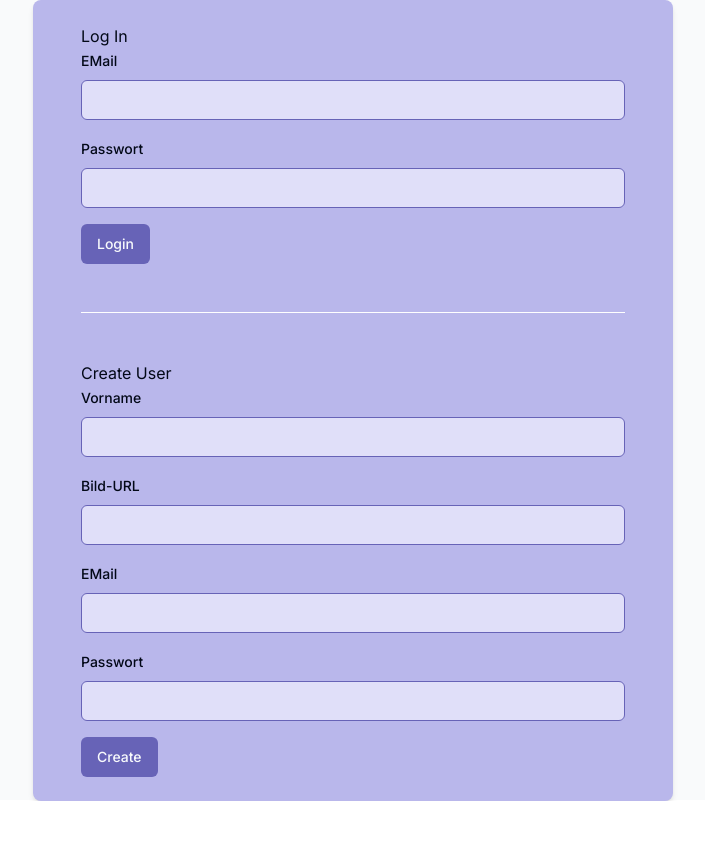
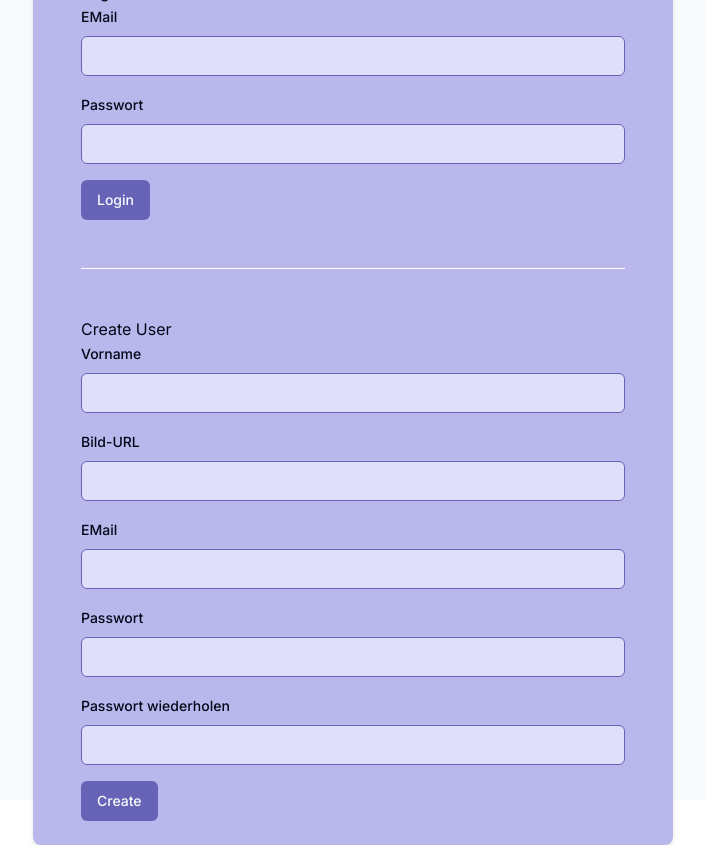
Before and after one commit to MoritzMix/chat-app, a Next.js app: page /login in a window 1280 px wide. Shown: the whole page, without its empty margins (287-992 px from the left). Before the commit the page ends 801 px from the top, so only its background shows below. Built offline with nearby package versions, Linux system fonts and the light colour scheme; no server answers; what tailwindcss-animated would draw is missing.

Commit message:
ui improvements

```diff
--- a/src/components/createUserForm.tsx
+++ b/src/components/createUserForm.tsx
@@ -16,7 +16,8 @@ import {
 } from "@/components/ui/form";
 import { Input } from "@/components/ui/input";
 
-const userFormSchema = z.object({
+const userFormSchema = z
+  .object({
     name: z
       .string({
         required_error: "Please select a name to display.",
@@ -29,6 +30,11 @@ const userFormSchema = z.object({
       })
       .email(),
     password: z.string().min(1),
+    confirmPassword: z.string().min(1),
+  })
+  .refine((data) => data.password === data.confirmPassword, {
+    message: "Passwords do not match",
+    path: ["confirmPassword"],
   });
 
 type ProfileFormValues = z.infer<typeof userFormSchema>;
@@ -38,6 +44,7 @@ const defaultValues: Partial<ProfileFormValues> = {
   image: "",
   email: "",
   password: "",
+  confirmPassword: "",
 };
 
 export function CreateUserForm({
@@ -53,6 +60,7 @@ export function CreateUserForm({
 
   function onSubmit() {
     createUser(form.getValues());
+    form.reset();
   }
 
   return (
@@ -107,7 +115,21 @@ export function CreateUserForm({
             <FormItem>
               <FormLabel>Passwort</FormLabel>
               <FormControl>
-                <Input {...field} />
+                <Input {...field} type="password" />
+              </FormControl>
+              <FormMessage />
+            </FormItem>
+          )}
+        />
+
+        <FormField
+          control={form.control}
+          name="confirmPassword"
+          render={({ field }) => (
+            <FormItem>
+              <FormLabel>Passwort wiederholen</FormLabel>
+              <FormControl>
+                <Input {...field} type="password" />
               </FormControl>
               <FormMessage />
             </FormItem>
--- a/src/components/loginForm.tsx
+++ b/src/components/loginForm.tsx
@@ -67,7 +67,7 @@ export function LoginForm({ authenticate }: { authenticate: Function }) {
             <FormItem>
               <FormLabel>Passwort</FormLabel>
               <FormControl>
-                <Input {...field} />
+                <Input {...field} type="password" />
               </FormControl>
               <FormMessage />
             </FormItem>
--- a/src/components/messages.tsx
+++ b/src/components/messages.tsx
@@ -1,11 +1,8 @@
 "use client";
 
 import MessageEntry from "@/components/messageEntry";
-
 import { ScrollArea } from "@/components/ui/scroll-area";
-
 import { useEffect } from "react";
-
 import io from "socket.io-client";
 import useSWR from "swr";
 import { Skeleton } from "./ui/skeleton";
```
Also changed, not shown: 1 other file (tests, documents, lock files or other folders). Lines whose indentation alone changed are shown as unchanged.
